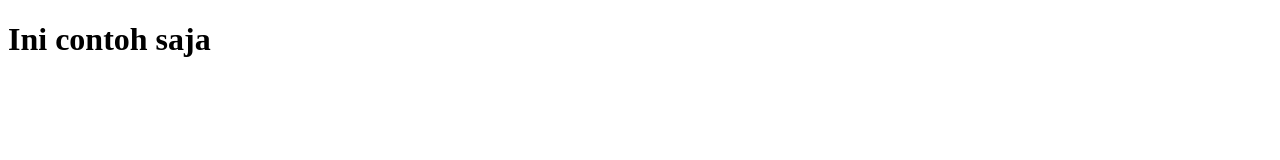
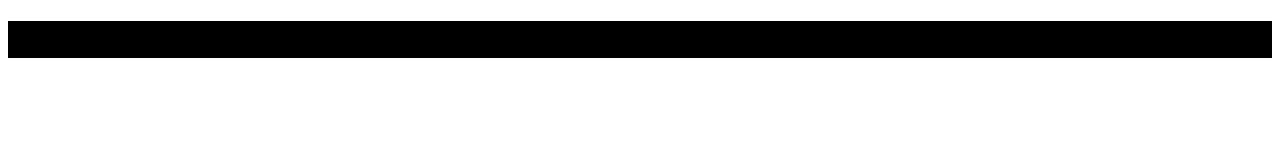
Before and after one commit to agilseftian/test-VSC, a plain HTML site: page index.html in a window 1280 px wide. Drawn offline with Linux system fonts and the light colour scheme.

```diff
--- a/index.html
+++ b/index.html
@@ -5,6 +5,7 @@
     <meta http-equiv="X-UA-Compatible" content="IE=edge">
     <meta name="viewport" content="width=device-width, initial-scale=1.0">
     <title>Document</title>
+    <link rel="stylesheet" href="style.css">
 </head>
 <body>
     <h1>Ini contoh saja</h1>
--- /dev/null
+++ b/style.css
@@ -0,0 +1,5 @@
+h1 {
+    text-align: white;
+    background-color: black;
+
+}
```
